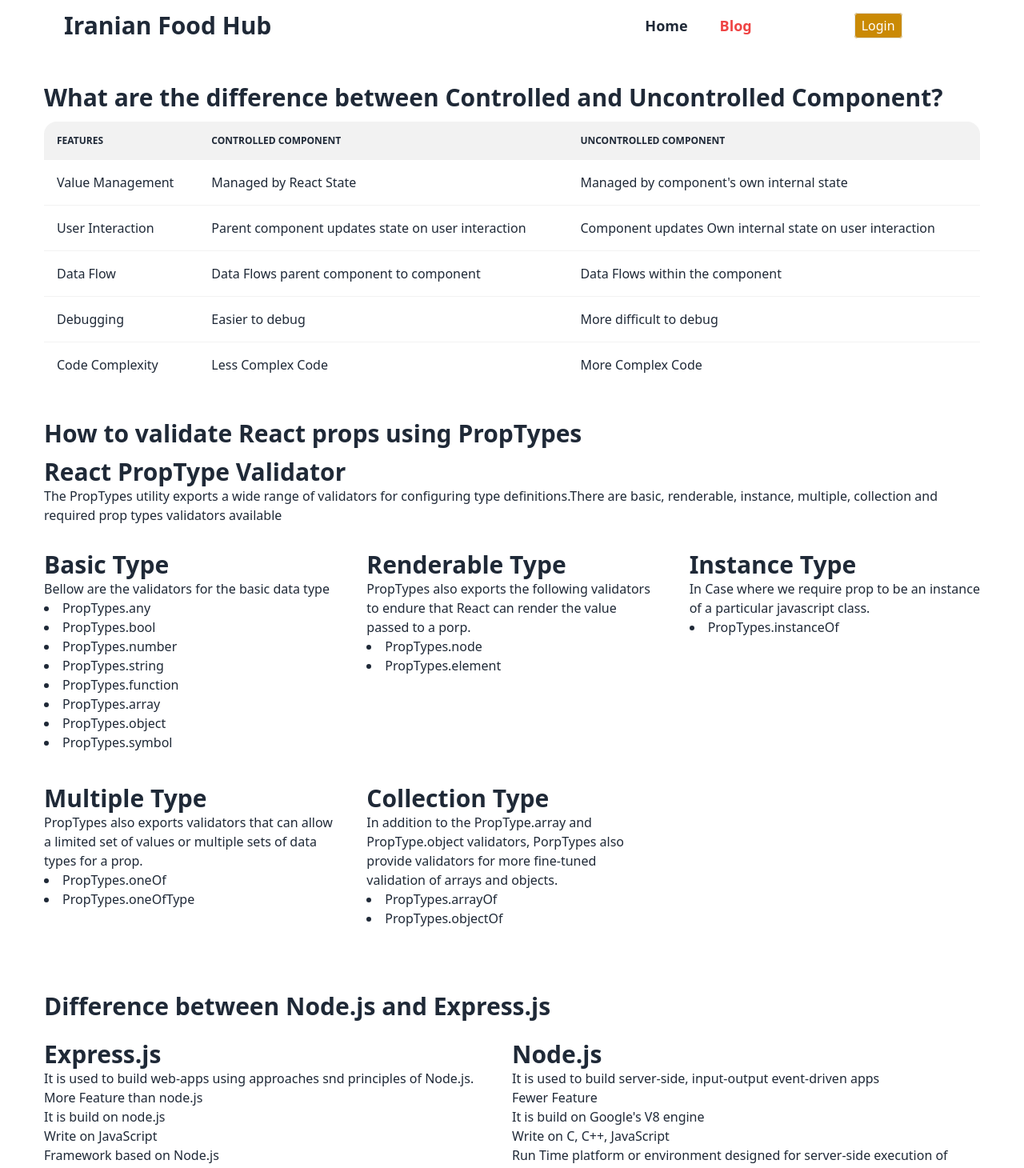
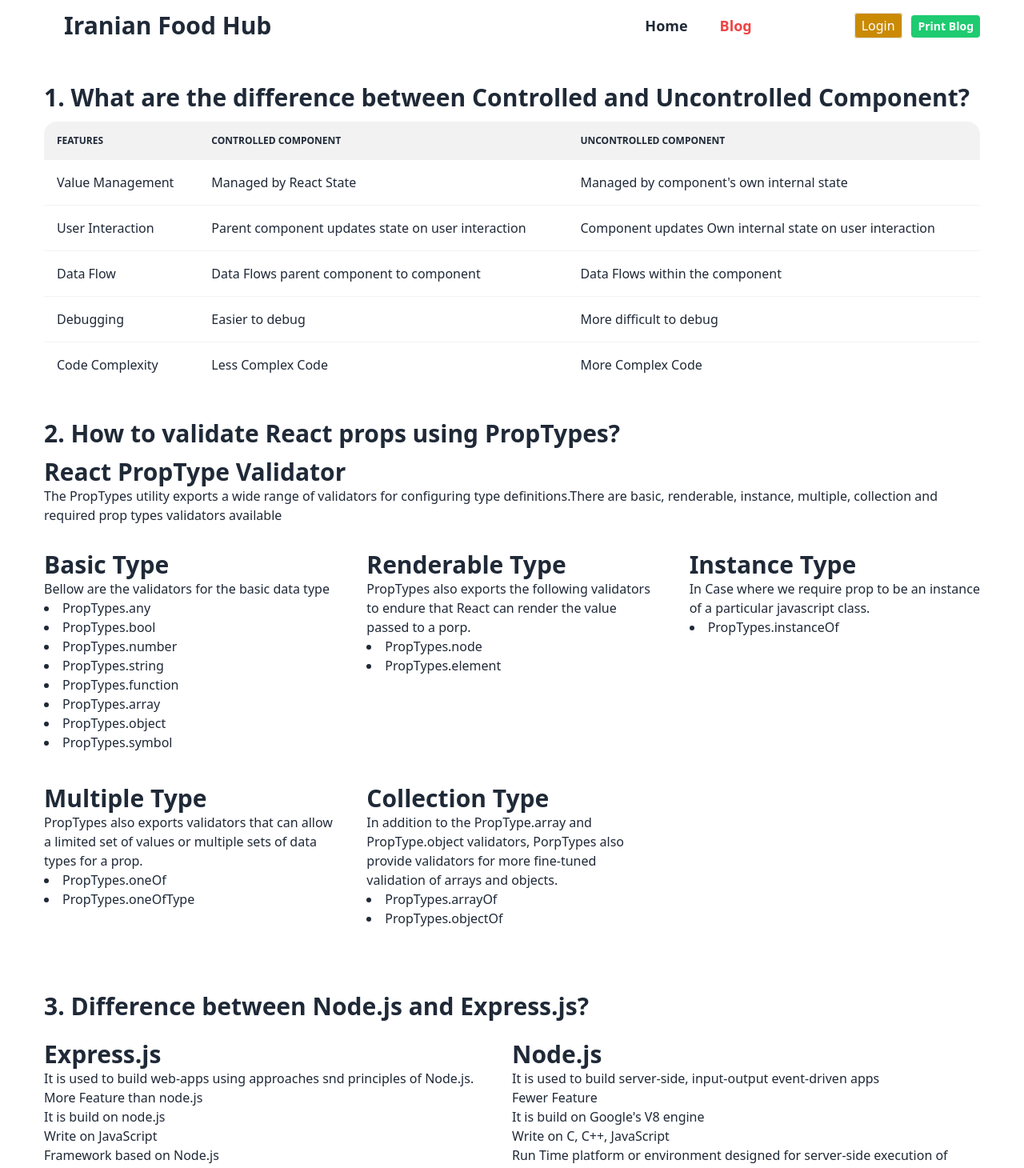
Before and after one commit to hasibulhasan372/iranian-food-hub, a React (Vite) app: page /blog in a window 1280 px wide. Shown: the top 1460 px of the page at 80% size. Built offline with nearby package versions, Linux system fonts and the light colour scheme; no server answers.

Commit message:
React to pdf and created hum bar

```diff
--- a/package.json
+++ b/package.json
@@ -20,6 +20,7 @@
     "react-icons": "^4.8.0",
     "react-lazy-load": "^4.0.1",
     "react-router-dom": "^6.11.0",
+    "react-to-print": "^2.14.12",
     "react-toastify": "^9.1.2",
     "sort-by": "^1.2.0"
   },
--- /dev/null
+++ b/src/components/Hasib/Hasib.jsx
@@ -0,0 +1,14 @@
+import React, { useRef } from 'react';
+import ReactToPrint from 'react-to-print';
+
+const Hasib = () => {
+    const ref = useRef();
+    return (
+        <div ref={ref}  className='my-container'>
+            <h1 >This is Hasib</h1>
+            <ReactToPrint trigger={() =><button className='btn btn-primary'>Print</button>} content={() => ref.current}></ReactToPrint>
+        </div>
+    );
+};
+
+export default Hasib;
--- a/src/components/Header/Header.jsx
+++ b/src/components/Header/Header.jsx
@@ -1,10 +1,14 @@
 import React, { useContext, useState } from 'react';
 import { Link, NavLink } from 'react-router-dom';
 import { AuthContext } from '../../context/AuthProvider/AuthProvider';
+import { FaBars, FaCross } from 'react-icons/fa';
+import { HiX } from "react-icons/hi";
+
 
 const Header = () => {
     const { user, logOut } = useContext(AuthContext);
     const [isHovering, setHovering] = useState(false);
+    const [open, setOpen] = useState(false)
 
     const handleLogOut = () => {
         logOut()
@@ -24,10 +28,17 @@ const Header = () => {
         <div className='my-container lg:m-auto'>
             <div className="navbar ">
                 <div className="">
-                    <Link to='/' className="btn btn-ghost normal-case lg:text-3xl">Iranian Food Hub</Link>
+                    <Link to='/' className="btn btn-ghost normal-case text-xl lg:text-3xl">Iranian Food Hub</Link>
                 </div>
+
                 <div className="flex-none lg:pl-[450px] lg:gap-32 gap-6 text-right">
-                    <div className='space-x-10 text-lg font-semibold'>
+                <button onClick={() => setOpen(!open)} className='lg:hidden'>
+                        {
+                            open ? <HiX className="h-6 w-6 text-slate-700 " ></HiX> : <FaBars className="h-6 w-6 text-slate-700 "></FaBars>
+                        }
+
+                    </button>
+                    <div className={`space-x-10 text-lg font-semibold absolute lg:static ${open ? 'hum-menu' : '-top-36 right-0 text-center'}`}>
                         <NavLink className={({ isActive }) => isActive ? "active" : ""} to='/'>Home</NavLink>
                         <NavLink className={({ isActive }) => isActive ? "active" : ""} to='/blog'>Blog</NavLink>
                     </div>
@@ -56,6 +67,7 @@ const Header = () => {
 
                     </div>
                 </div>
+
             </div>
         </div>
     );
--- a/src/index.css
+++ b/src/index.css
@@ -37,3 +37,6 @@
 .title-text{
     @apply text-3xl font-bold;
 }
+.hum-menu{
+    @apply top-14 mr-2 lg:mr-0 space-y-2 right-0 text-center p-2 bg-slate-200 lg:bg-none mt-2 lg:mt-0 z-10 ;
+  }
--- a/src/pages/BLog/Blog.jsx
+++ b/src/pages/BLog/Blog.jsx
@@ -1,10 +1,13 @@
-import React from 'react';
+import React, { useRef } from 'react';
+import ReactToPrint from 'react-to-print';
 
 const Blog = () => {
+    const ref = useRef()
     return (
-        <div className='my-container'>
-            <div className='mt-10'>
-                <h1 className='mb-3 text-3xl  font-bold'>What are the difference between Controlled and Uncontrolled Component?</h1>
+        <div className='my-container relative'>
+        <div ref={ref}>
+        <div className='mt-10'>
+                <h1 className='mb-3 text-3xl  font-bold'>1. What are the difference between Controlled and Uncontrolled Component?</h1>
                 <div className="overflow-x-auto">
                     <table className="table w-full ">
                         {/* head*/}
@@ -53,7 +56,7 @@ const Blog = () => {
                 </div>
             </div>
             <div className='py-10'>
-                <h1 className='mb-3 text-3xl  font-bold'>How to validate React props using PropTypes</h1>
+                <h1 className='mb-3 text-3xl  font-bold'>2. How to validate React props using PropTypes?</h1>
                 <div>
                     <h3 className='title-text'>React PropType Validator</h3>
                     <p>The PropTypes utility exports a wide range of validators for configuring type definitions.There are basic, renderable, instance, multiple, collection and required prop types validators available</p>
@@ -115,7 +118,7 @@ const Blog = () => {
                 </div>
             </div>
             <div className='py-10 '>
-                <h2 className='title-text mb-6'>Difference between Node.js and Express.js</h2>
+                <h2 className='title-text mb-6'>3. Difference between Node.js and Express.js?</h2>
                    <div className='grid grid-cols-2'>
                    <div>
                     <h3 className='title-text'>Express.js</h3>
@@ -146,7 +149,7 @@ const Blog = () => {
                    </div>
             </div>
             <div className='py-10'>
-                <h3 className='title-text mb-6'>What is a custom hook and Why will we create a Custom Hooks?</h3>
+                <h3 className='title-text mb-6'>4. What is a custom hook and Why will we create a Custom Hooks?</h3>
                 <p>
                     <span className='title-text'>Custom Hook:</span> Custom Hooks are reusable function. When we have component logic thats needs to be used by multiple components, we can extract that logic to a custom Hooks. Custom Hooks start with "use". Example: useFetch.
                 </p>
@@ -158,6 +161,13 @@ const Blog = () => {
                 <p><span className='title-text'>Testability:</span> Teh test containers and the presentational components are test separately in React. This is not a trouble when it comes to unit tests. But, if a container contains several HOCs, it becomes difficult as you will have to test the containers and teh components together to do the integration tests. Using custom Hooks, this problem can be eliminated as the hooks allow to combine containers and components into one component. It also makes it easier to write separate unit tests for custom hooks. Using custom hooks also makes it easier to mock hooks when compared to mock HOCs as it is similar to mocking a function    </p>
             </div>
         </div>
+        <div className='absolute -top-[85px] right-0'>
+            <ReactToPrint
+            trigger={() => <button className='py-1 px-2 rounded text-white bg-[#1ecb71] text-sm capitalize font-bold'>Print Blog</button>}
+            content={() => ref.current}
+            ></ReactToPrint>
+        </div>
+        </div>
     );
 };
 
```
Also changed, not shown: 1 other file (tests, documents, lock files or other folders).
